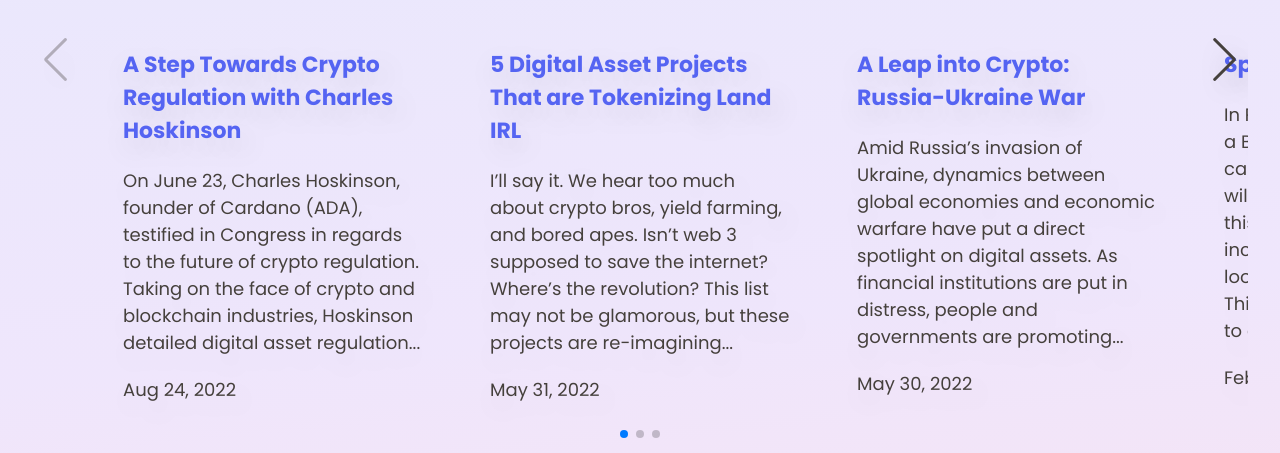
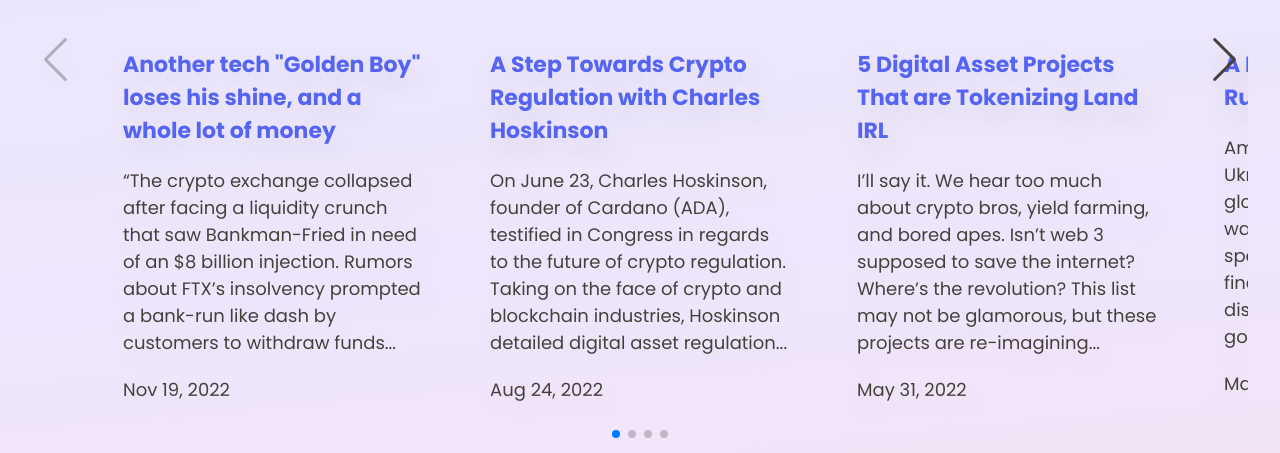
Before and after one commit to roanyarn/cointinuum, a React (Create React App) app: page /#/connect in a window 1280 px wide. Shown: the part 1071-1524 px from the top of the page. Built offline with nearby package versions, Linux system fonts and the light colour scheme; the HTML template or start-up script is replaced by a standard one.

Commit message:
update blog data

```diff
--- a/src/data/blogData.js
+++ b/src/data/blogData.js
@@ -3,6 +3,7 @@
 import Img3 from '../images/connect/img3.jpg';
 import Img4 from '../images/connect/img4.jpeg';
 import Img5 from '../images/connect/img5.png';
+import Img6 from '../images/connect/img6.png';
 
 const blogData = [
   {
@@ -49,6 +50,14 @@
     image: Img5,
     url: 'https://cointinuum.medium.com/a-step-towards-crypto-regulation-with-charles-hoskinson-813792d45067',
   },
+  {
+    id: '6',
+    title: `Another tech "Golden Boy" loses his shine, and a whole lot of money`,
+    paragraph: `“The crypto exchange collapsed after facing a liquidity crunch that saw Bankman-Fried in need of an $8 billion injection. Rumors about FTX’s insolvency prompted a bank-run like dash by customers to withdraw funds...`,
+    date: 'Nov 19, 2022',
+    image: Img6,
+    url: 'https://cointinuum.medium.com/a-step-towards-crypto-regulation-with-charles-hoskinson-813792d45067',
+  },
 ];
 
 export default blogData;
```
Also changed, not shown: src/images/connect/img6.png (added).
